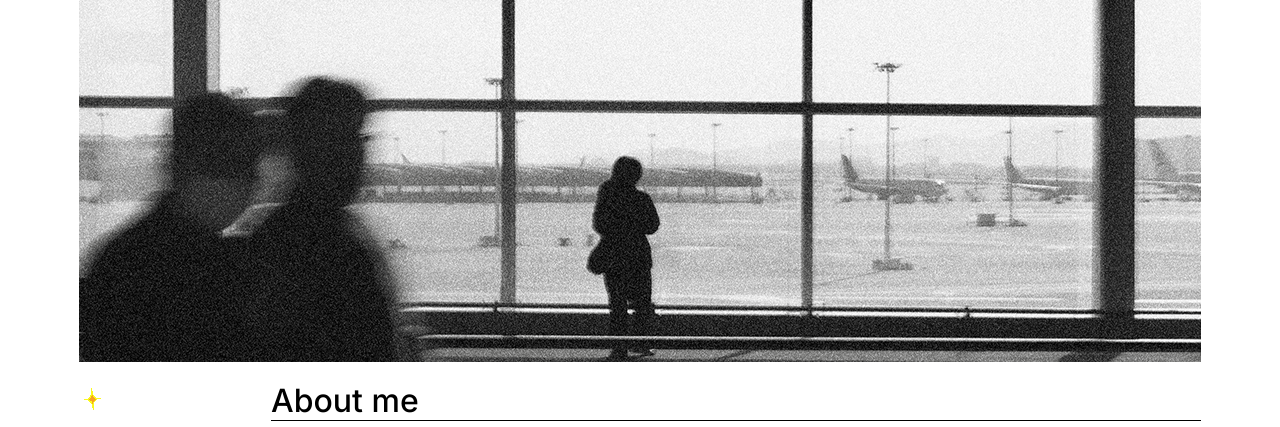
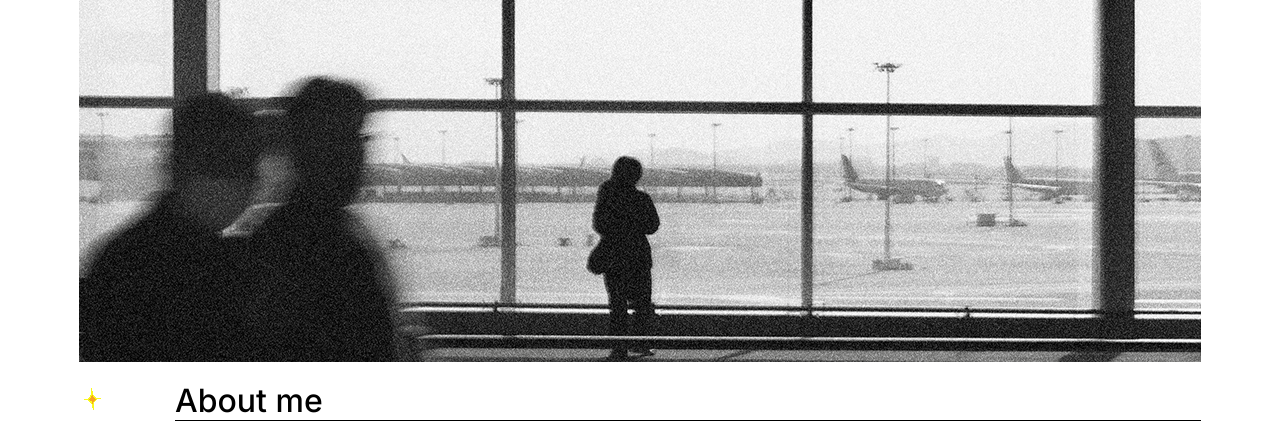
Before and after one commit to tayzorr/finalhtml, a plain HTML site: page index.html in a window 1280 px wide. Shown: the part 355-782 px from the top of the page. Drawn offline with nearby package versions, Linux system fonts and the light colour scheme.

Commit message:
Update index.html

```diff
--- a/index.html
+++ b/index.html
@@ -45,10 +45,10 @@
             <!--Content Section-->
             <div class="container-fluid top-bot-spacer">
                 <div class="row">
-                    <div class="col-sm-2">
+                    <div class="col-sm-1">
                         <img src="images/New Piskel.gif" alt="photo of Happy Aung" class="img-fluid">
                     </div>
-                    <div class="col-sm-10">
+                    <div class="col-sm-11">
                         <h2>About me</h2>
                     </div>
                 </div>
```
